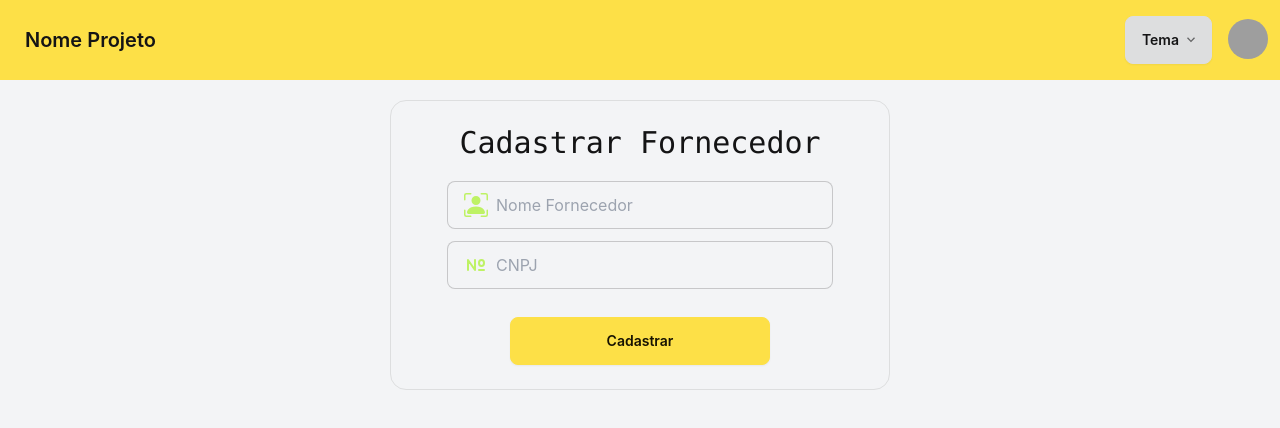
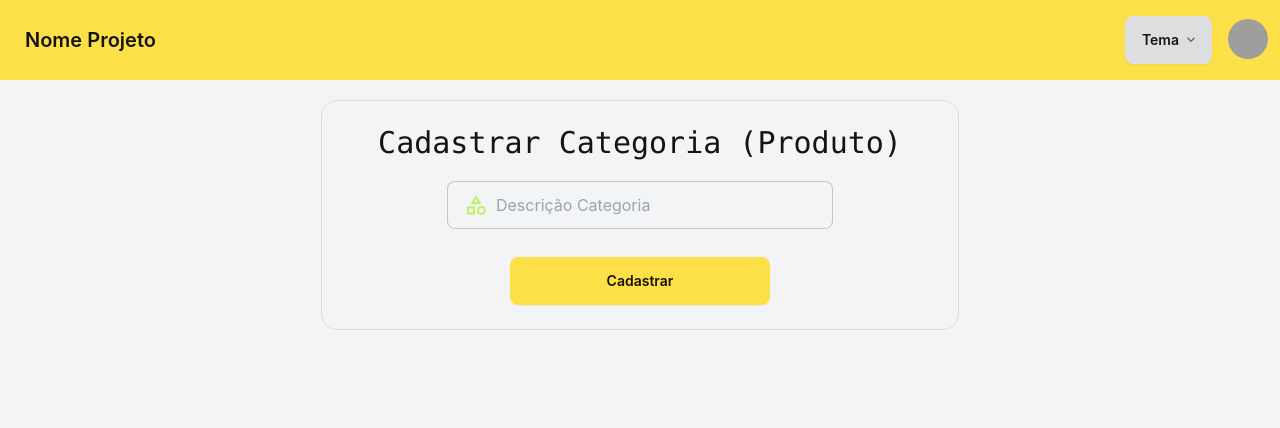
Before and after one commit to wellintonfaustino/projetoIntegradoFatebFrontend, a React (Create React App) app: page / in a window 1280 px wide. Shown: the top 428 px of the page. Built offline with nearby package versions, Linux system fonts and the light colour scheme; grey boxes are pictures that could not be loaded.

Commit message:
Adicionado: Cadastrar Categoria de Produto

```diff
--- a/src/App.js
+++ b/src/App.js
@@ -1,13 +1,13 @@
 import './App.css';
 import Navbar from './module/components/navbar';
-import CadastrarFornecedor from './module/page/cadastros/cadastrarFornecedor';
+import CadastroCategoria from './module/page/cadastros/cadastrarCategoria';
 
 function App() {
    return (
       <div className='flex flex-col items-center justify-center'>
          <Navbar className='absolute' />
 
-         <CadastrarFornecedor />
+         <CadastroCategoria />
       </div>
    );
 }
--- /dev/null
+++ b/src/module/page/cadastros/cadastrarCategoria.js
@@ -0,0 +1,28 @@
+import React from 'react';
+import { MdOutlineCategory } from 'react-icons/md';
+
+const CadastroCategoria = () => {
+   return (
+      <div className='py-6 px-14 flex flex-col justify-center items-center mt-5 border border-base-200 rounded-box'>
+         <div className='text-base-content text-3xl font-mono'>
+            Cadastrar Categoria (Produto)
+         </div>
+
+         <div className='mt-5 '>
+            <label className='input input-bordered flex items-center gap-2 mb-3 w-full'>
+               <MdOutlineCategory className='text-accent text-2xl ' />
+               <input
+                  type='text'
+                  className='grow w-80'
+                  placeholder='Descrição Categoria'
+               />
+            </label>
+         </div>
+         <div className='mt-4'>
+            <button className='btn btn-primary px-24'>Cadastrar</button>
+         </div>
+      </div>
+   );
+};
+
+export default CadastroCategoria;
```
